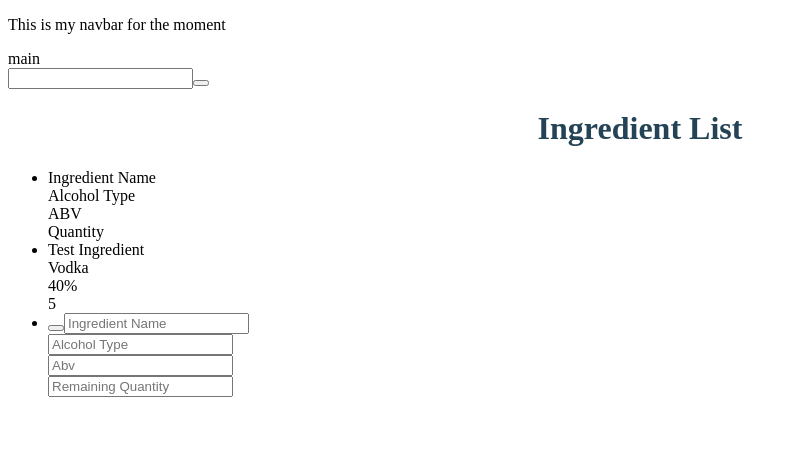
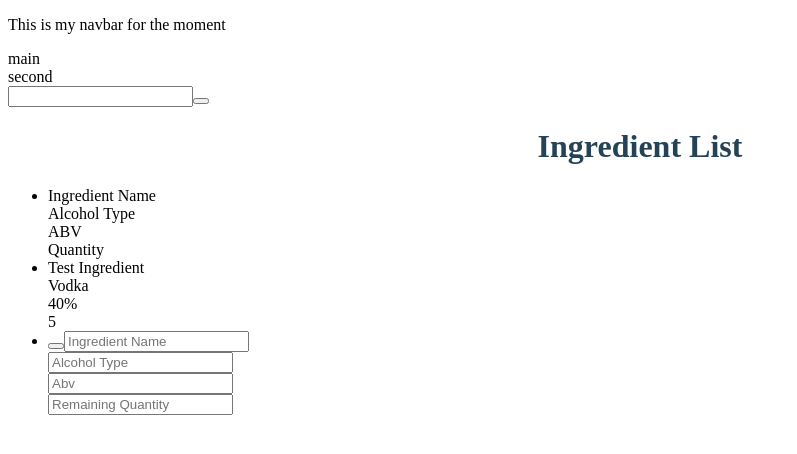
Before and after one commit to AsFal/bar, a React app in the folder front_end/: page /ingredients in a window 1280 px wide. Shown: the top 454 px of the page, without its empty margins (0-797 px from the left). Built offline with nearby package versions, Linux system fonts and the light colour scheme.

Commit message:
Ingredient list switch is active

```diff
--- a/front_end/src/components/IngredientAdd.jsx
+++ b/front_end/src/components/IngredientAdd.jsx
@@ -12,11 +12,5 @@ export default function IngredientAdd(props) {
                 <div><input type="text" name="quantity" placeholder="Remaining Quantity"/></div>
             </form>
         </li>
-
-
-
-
-
-
     )
 }
--- a/front_end/src/components/IngredientInventory.jsx
+++ b/front_end/src/components/IngredientInventory.jsx
@@ -3,9 +3,9 @@ import IngredientList from "./IngredientList.jsx";
 
 // Nothing in this page is functional as of yet
 function IngredientListToggleButton(props) {
+
     return(
-        // onclick={props.changeList}
-        <div >
+        <div onClick={props.changeList}>
             {props.name}
         </div>
     )
@@ -24,10 +24,15 @@ function IngredientListNameAdd(props) {
 
 // Does not yet create the actual view
 function IngredientListNames(props) {
-    props.listNames.forEach((name)=>{
 
+
+
+    let ingredientListToggleButtons = props.listNames.map((name)=> {
+        // We wrap the changeList with the key
+        let key = name;
+        let wrappedChangeList = ()=>{props.changeList(key)};
+        return <IngredientListToggleButton key={key} name={name} changeList={wrappedChangeList} />
     })
-    let ingredientListToggleButtons = props.listNames.map((name)=><IngredientListToggleButton key={name} name={name}/>)
     return(
         <div>
             {ingredientListToggleButtons}
@@ -59,28 +64,32 @@ export default class IngredientIventory extends Component {
         this.handleNewList = this.handleNewList.bind(this);
 
         this.state = {
-            displayedList: "main",
-            listNames: ["main"]
+            displayedListKey: "main",
+            listNames: ["main", "second"]
         }
     }
 
     render() {
-
+        console.log("being rerendered")
         return(
         <div>
-            <IngredientListNames listNames={this.state.listNames} handleNewList={this.handleNewList}/>
-            <IngredientList name={this.state.displayedList} />
+            <IngredientListNames listNames={this.state.listNames}
+            handleNewList={this.handleNewList} changeList={this.changeList}/>
+            <IngredientList name={this.state.displayedListKey} />
         </div>)
-    }
+        }
 
-    changeList(event) {
-
+    changeList(newKey) {
+       //For every Group tag element, the function is wrapped witht the group key
+       this.setState({
+            displayedListKey: newKey
+        })
     }
 
     handleNewList(event) {
 
         event.preventDefault();
-        console.log(event.target);
+
         let form = event.target;
         let newName = form.name.value;
         // Do thing with dataBase
--- a/front_end/src/components/IngredientList.jsx
+++ b/front_end/src/components/IngredientList.jsx
@@ -16,21 +16,30 @@ export default class IngredientList extends  Component {
     constructor(props) {
         super(props);
         this.state = {
-            ingredients: [
-                {
-                    name: "Test Ingredient",
-                    type: "Vodka",
-                    abv : "40%",
-                    quantity: 5,
-                    _id: "f9faljf9f"
-                }
-            ]
-        };
+            ingredients: []
+        }
         this.handleIngredientAdd = this.handleIngredientAdd.bind(this);
     }
 
+    componentWillMount() {
+        let ingredients = this.fetchIngredients("main");
+        this.setState({
+            ingredients: ingredients
+        })
+    }
+
+    componentWillReceiveProps(props) {
+        // Only triggers on prop change
+        console.log(props.name);
+        let groupName = props.name;
+        let ingredients = this.fetchIngredients(groupName);
+        this.setState({
+            ingredients: ingredients
+        })
+    }
 
     render() {
+
         let ingredientRows = this.state.ingredients.map((ingredient)=>
             (<IngredientRow key={ingredient._id} ingredient={ingredient}/>)
         );
@@ -80,4 +89,28 @@ export default class IngredientList extends  Component {
             quantity : formNode.quantity.value
         }
     }
+
+    fetchIngredients(groupName) {
+        if (groupName == "main") {
+            return  [
+                {
+                    name: "Test Ingredient",
+                    type: "Vodka",
+                    abv : "40%",
+                    quantity: 5,
+                    _id: "f9faljf9f"
+                }
+            ];
+        } else if (groupName == "second") {
+            return  [
+                {
+                    name: "Not Main",
+                    type: "Gin",
+                    abv : "40%",
+                    quantity: 5,
+                    _id: "33o4ufi398f4"
+                }
+            ]
+        }
+    }
 }
```
